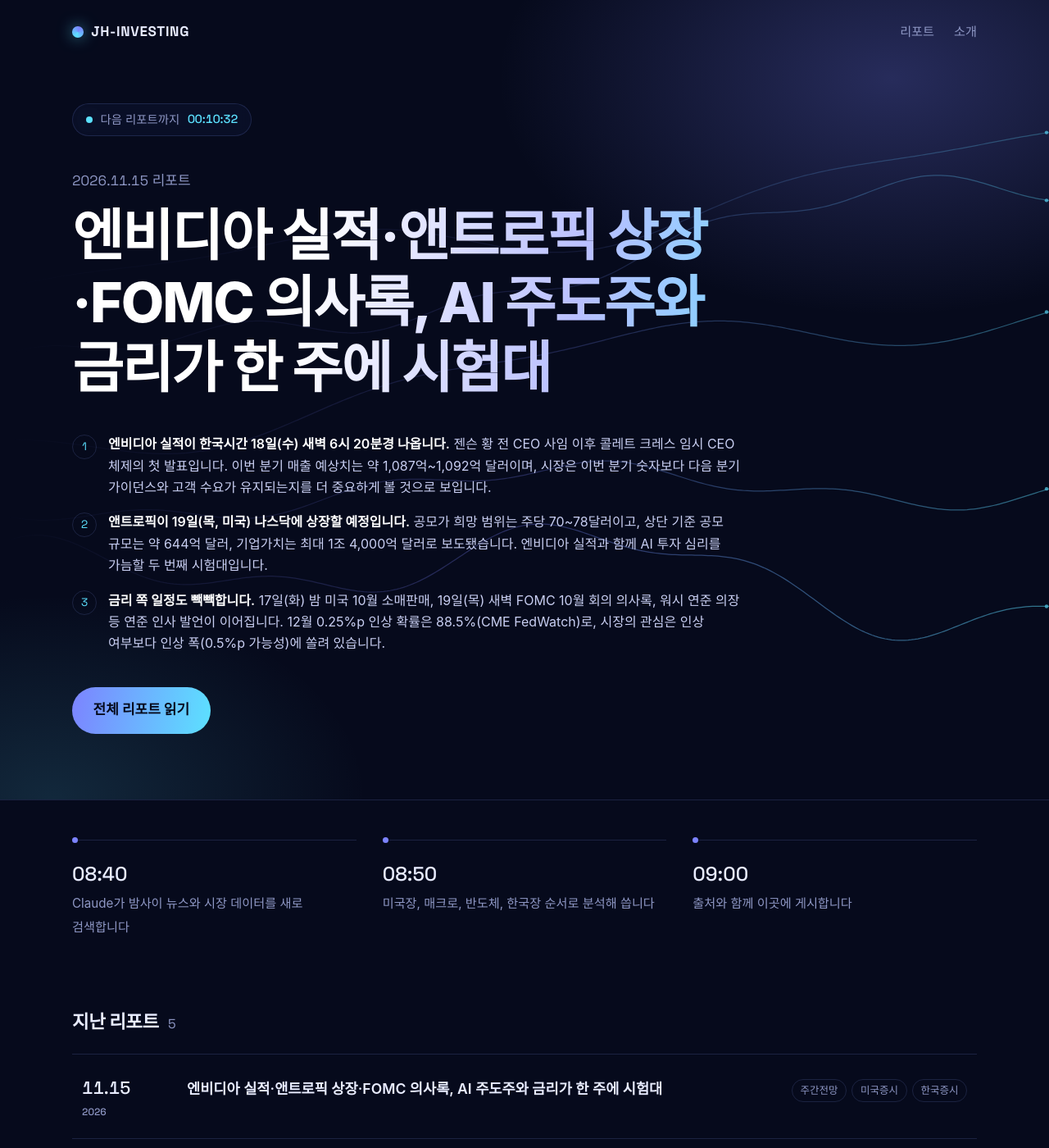
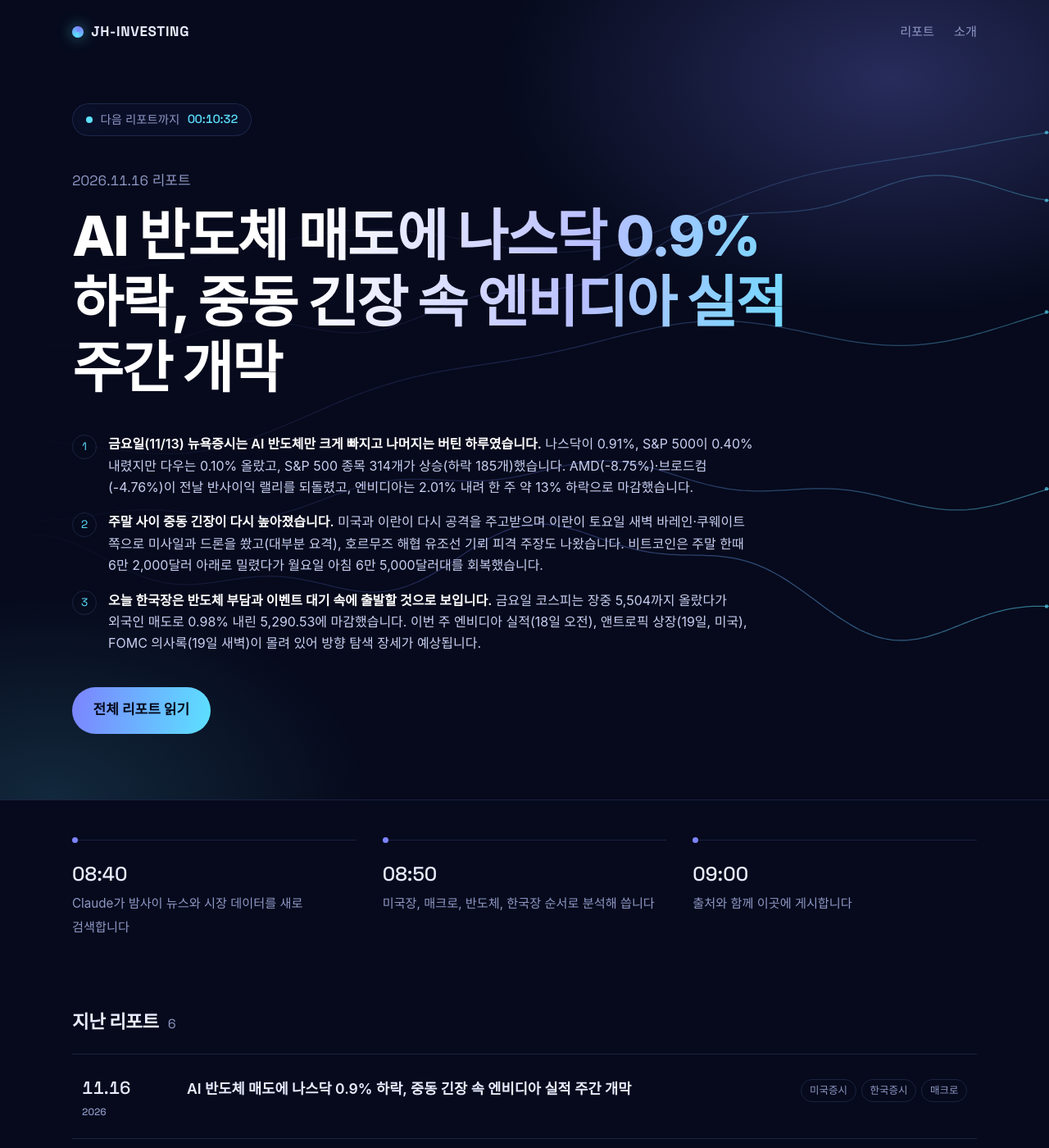
Before and after one commit to jaehun-py0/JH-INVESTING, a Jekyll site: the page built from index.md, in a window 1280 px wide and 1400 px high. Shown: the whole window at 82% size. Built offline with Jekyll 4.4.1, drawn with Linux system fonts in a browser that asks for light colours; some web fonts are replaced; part of the change alters nothing that is shown.

Commit message:
report: 2026-11-16 데일리 마켓 리포트
Co-Authored-By: Claude Opus 5.5 <noreply@anthropic.com>
Claude-Session: https://claude.ai/code/session_01NYfSVdmHFNnsRoaRRhcika

```diff
--- a/_data/glossary.yml
+++ b/_data/glossary.yml
@@ -129,3 +129,9 @@
   desc: 회사가 주식시장에 처음 상장하면서 투자자에게 새로 주식을 팔 때 매기는 가격입니다. 보통 희망 범위를 먼저 제시하고, 수요를 확인한 뒤 최종 가격을 정합니다.
 - term: 완전희석
   desc: 스톡옵션·전환사채처럼 나중에 주식으로 바뀔 수 있는 것까지 모두 주식이 됐다고 가정하고 계산하는 방식입니다. 기업가치를 가장 넓게 잡은 기준입니다.
+- term: 그라운드 스톱
+  desc: 항공 당국이 안전 문제 등으로 공항의 항공기 이륙을 일시적으로 막는 조치입니다. 전국 단위로 내려지면 항공사 운항과 실적에 바로 영향을 줍니다.
+- term: 순환매
+  desc: 한 업종에서 빠진 돈이 다른 업종으로 옮겨 가며 차례로 오르는 현상입니다. 지수는 조용해도 업종별로는 크게 엇갈릴 수 있습니다.
+- term: 리밸런싱
+  desc: 지수나 펀드가 정해진 날 종목 구성과 비중을 다시 맞추는 작업입니다. 비중이 늘어나는 종목에는 지수를 따라 사는 자금이 들어옵니다.
--- /dev/null
+++ b/_posts/2026-11-16-daily-market-report.md
@@ -0,0 +1,177 @@
+---
+layout: post
+title: "[데일리 마켓] 2026.11.16(월) — AI 반도체 매도에 나스닥 0.9% 하락, 중동 긴장 속 엔비디아 실적 주간 개막"
+date: 2026-11-16 09:00:00 +0900
+categories: [daily-report]
+tags: [미국증시, 한국증시, 매크로, 엔비디아, 반도체, 국채금리, 유가]
+---
+
+## 오늘의 3줄 요약
+
+1. **금요일(11/13) 뉴욕증시는 AI 반도체만 크게 빠지고 나머지는 버틴 하루였습니다.** 나스닥이 0.91%, S&P 500이 0.40% 내렸지만 다우는 0.10% 올랐고, S&P 500 종목 314개가 상승(하락 185개)했습니다. AMD(-8.75%)·브로드컴(-4.76%)이 전날 반사이익 랠리를 되돌렸고, 엔비디아는 2.01% 내려 한 주 약 13% 하락으로 마감했습니다.
+2. **주말 사이 중동 긴장이 다시 높아졌습니다.** 미국과 이란이 다시 공격을 주고받으며 이란이 토요일 새벽 바레인·쿠웨이트 쪽으로 미사일과 드론을 쐈고(대부분 요격), 호르무즈 해협 유조선 기뢰 피격 주장도 나왔습니다. 비트코인은 주말 한때 6만 2,000달러 아래로 밀렸다가 월요일 아침 6만 5,000달러대를 회복했습니다.
+3. **오늘 한국장은 반도체 부담과 이벤트 대기 속에 출발할 것으로 보입니다.** 금요일 코스피는 장중 5,504까지 올랐다가 외국인 매도로 0.98% 내린 5,290.53에 마감했습니다. 이번 주 엔비디아 실적(18일 오전), 앤트로픽 상장(19일, 미국), FOMC 의사록(19일 새벽)이 몰려 있어 방향 탐색 장세가 예상됩니다.
+
+---
+
+## 1. 미국 증시 마감 (11/13 뉴욕 종가)
+
+| 지수 | 종가 | 등락 | 등락률 |
+|---|---:|---:|---:|
+| S&P 500 | 7,561.67 | -30.73 | -0.40% |
+| 나스닥 종합 | 25,136.27 | -229.82 | -0.91% |
+| 다우존스 | 52,347.55 | +50.46 | +0.10% |
+| 러셀 2000 | 2,790.49 | -8.57 | -0.31% |
+| 나스닥 100 | 27,943.74 | - | -1.22% |
+| 필라델피아 반도체지수 | 확인 불가 | - | 약 -3.4% (Cappnotes) |
+| VIX | 19.30 | +0.60 | +3.21% |
+
+*나스닥 등락폭은 -229.82(Cappnotes)와 -229.83(야후파이낸스), 다우는 +50.46과 +50.45로 소수점 차이가 있습니다. 필라델피아 반도체지수는 종가를 확인하지 못했습니다. 주간 기준으로는 S&P 500 +2.51%, 나스닥 +2.27%, 다우 +2.07%로 여전히 플러스입니다.*
+
+**지수는 내렸지만, 하락은 AI 반도체에 몰렸습니다.** 업종 ETF 기준으로 기술(-2.01%)이 가장 약했고 필수소비재(+1.42%), 커뮤니케이션(+1.05%), 에너지(+0.98%), 금융(+0.81%)은 올랐습니다. 시가총액 가중 S&P 500은 0.40% 내렸지만 동일가중 지수(RSP)는 0.20% 올랐습니다. 목요일에 "엔비디아 대체재"로 몰렸던 매수세가 하루 만에 빠지면서, 시장이 이번 사태를 엔비디아 한 회사가 아니라 AI 반도체 전반의 불확실성으로 받아들이기 시작한 것으로 해석됩니다. 대신 자금은 경기방어주와 금융주로 옮겨가는 순환매 양상을 보였습니다.
+
+**10월 PPI는 예상보다 약했지만, 금리를 끌어내리진 못했습니다.** 생산자물가는 전월 대비 0.3% 올라 예상(0.4%)을 밑돌았지만, 전년 대비로는 6.5% 올라 2022년 11월 이후 가장 높았습니다. 근원 PPI는 출처마다 +0.3%(예상 부합)와 +0.5%로 엇갈려 확인 불가입니다. 10년물 금리는 오히려 장중 5.17%까지 올라 10월 이후 최고치를 찍었습니다(야후파이낸스).
+
+**장 막판 변수: 미국 전역 항공기 이륙 중단.** 미 연방항공청(FAA)이 통신 장애를 이유로 미국 동부시간 오후 3시 54분부터 전국 공항 출발편에 그라운드 스톱(이륙 중단)을 내렸습니다. 몇 시간 만에 풀렸지만 25년 만에 가장 긴 전국 단위 이륙 중단으로 기록됐고(폭스뉴스), 토요일까지 수천 편이 결항·지연됐습니다. 유나이티드항공(-1.74%), 아메리칸항공(-1.05%)이 정규장에서 내렸고 시간외에서도 약세가 이어졌습니다.
+
+**눈에 띈 종목**
+
+- 🔻 **엔비디아 -2.01%(162.85달러)**: 6주 연속 주간 하락입니다. HSBC가 투자의견을 '보유'로 낮추고 목표주가를 365달러에서 170달러로 내렸습니다. 이사회가 후임 CEO 후보로 르네 하스 Arm CEO에게 접촉했다는 파이낸셜타임스(FT) 보도가 나왔고, Arm은 4.63% 내렸습니다.
+- 🔻 **AMD -8.75%, 브로드컴 -4.76%**: 목요일 5%대 급등분을 반납했습니다. 브로드컴은 로스차일드레드번의 투자의견 하향(중립)도 겹쳤습니다.
+- 🔻 **AI 서버·네트워킹**: 델 -7.18%(엔비디아 기반 서버 의존 우려), 시스코 -6.24%(전날 호실적에도 차익실현), 네비우스 -9.92%, 코어위브 -6.13%
+- 🔻 **메모리·장비**: 샌디스크 -5.59%, 어플라이드머티리얼즈 -2.74%(호실적 발표 다음 날 하락). 마이크론·인텔은 장중 약 5%, SK하이닉스 관련 종목은 장중 약 6% 밀렸다는 보도가 있지만 마감값은 확인 불가입니다.
+- 🔺 **애플 +0.39%**: 장중 360.80달러로 사상 최고가를 새로 썼습니다. 마이크로소프트(+0.17%)도 소폭 올랐습니다.
+- 🔺 **모딘 +27.86%**: 삼성이 인수를 협의 중이라는 블룸버그 보도가 나왔습니다. 데이터센터 냉각 장비 업체로, 삼성의 AI 인프라 투자 방향을 엿볼 수 있는 소식입니다. 세레브라스도 11.22% 올랐습니다.
+
+## 2. 세계 경제·매크로
+
+| 지표 | 수준 | 변동 | 기준 |
+|---|---:|---:|---|
+| 미 국채 2년물 | 4.88% | +2bp | 11/13 뉴욕 |
+| 미 국채 10년물 | 5.15% | +5bp | 11/13 뉴욕 (장중 5.17%) |
+| 달러인덱스(DXY) | 103.43 | +0.25% | 11/13 뉴욕 |
+| 원/달러 환율 | 1,336.7원 | +6.0원 | 11/13 서울 15:30 |
+| WTI (12월물) | $88.56 | -0.20% | 11/13 정산가 |
+| 브렌트유 (1월물) | $95.84 | +0.02% | 11/13 정산가 |
+| 금 (12월물 선물) | $3,886.30 | +0.03% | 11/13 (현물 $3,883.40, +0.18%) |
+| 비트코인 | 약 $68,237 | -4.35% | 11/13 뉴욕 마감 무렵 |
+| 비트코인 (최신) | 약 $65,000대 | - | 11/16 오전(KST) |
+
+*2년물·달러인덱스는 Cappnotes 한 곳에서만 확인했습니다. 금은 선물과 현물의 기준이 달라 등락률이 다릅니다. 비트코인은 야후파이낸스 시세표에 -8.15%로 나오기도 했지만 같은 기사 본문 및 다른 출처와 맞지 않아 쓰지 않았습니다.*
+
+**금리·달러: 10년물 5.15%, 한 주 내내 높은 수준**
+
+- 10년물 금리가 하루 5bp 올라 5.15%로 한 주를 마쳤습니다. PPI 상승률이 예상보다 낮았는데도 금리가 오른 것은, 시장이 이미 12월 인상을 기정사실로 보고 "얼마나 더 올릴지"에 초점을 맞추고 있기 때문으로 해석됩니다.
+- 예측시장 칼시(Kalshi)에서는 12월 금리 인상 확률이 91.5%로 반영됐습니다.
+
+**연준: 인사들 잇따라 "추가 긴축 필요"**
+
+- 데일리 샌프란시스코 연은 총재는 추가 긴축이 필요할 것이라는 쪽으로 기울어 있다고 밝혔고, 콜린스 보스턴 연은 총재도 정책이 더 긴축적으로 갈 것이라고 말했습니다.
+- 이번 주에는 월요일 윌리엄스 뉴욕 연은 총재와 워시 연준 의장 연설을 시작으로 연준 인사 발언이 이어집니다. 지난주 월러 이사가 언급한 12월 0.5%p 인상 가능성을 워시 의장이 어떻게 다룰지가 관심입니다.
+
+**지정학: 주말 사이 걸프 지역 교전 재개**
+
+- AP에 따르면 이란은 토요일 새벽 바레인과 쿠웨이트를 향해 탄도미사일과 드론을 발사했습니다. 이란은 미국이 먼저 케슘섬 등의 감시 시설을 공격했다고 주장했고, 미 중부사령부는 이란 미사일·드론을 격추하고 해안 레이더 시설을 타격했다고 밝혔습니다. 바레인 정부는 대부분 요격했다며 "심각한 긴장 고조"라고 밝혔고, 미국 측은 자국 병력 피해가 없었다고 했습니다. 이란은 휴전 위반이라고 반발하고 있습니다.
+- 이란 해군과 혁명수비대는 같은 날 호르무즈 해협에서 유조선 3척이 기뢰에 맞았다고 주장했지만, 미군은 주요 항로가 열려 있다며 이를 부인했습니다. 영국 해사무역기구(UKMTO) 기준 호르무즈 통행량은 전쟁 전보다 약 65% 적은 상태입니다.
+- 브렌트유는 2주 연속 주간 하락(약 -2.5%)으로 지난주를 마쳤지만, 주말 교전으로 월요일 아시아 시간 유가 변동성이 커질 수 있습니다. 블룸버그는 바레인 공격에 주목하며 유가가 보합권에서 움직였다고 전했습니다(구체적 수치 확인 불가).
+
+**위험자산: 비트코인 주말 급락 후 반등**
+
+- 비트코인은 일요일 새벽 코인베이스 기준 61,946달러까지 밀렸다가 월요일 아침 6만 5,000달러대로 올라왔습니다. 금리 인상 기대가 굳어지면서 이자가 나오지 않는 자산부터 압박받는 흐름이 이어지는 것으로 보입니다.
+- 일요일 저녁 미국 주가지수 선물은 소폭 오른 채 거래를 시작했습니다(CNBC). 구체적인 등락률은 확인 불가입니다.
+
+**ECB·BOJ·한국은행**
+
+- 금요일과 주말 사이 새로 나온 ECB·BOJ·한국은행의 주요 결정이나 발언은 확인되지 않았습니다. 오늘 오전 8시 50분 일본 3분기 GDP 속보치가 나오며, 리포트 작성 시점(08:45)에는 결과를 확인하지 못했습니다.
+
+## 3. 주요 섹터·이슈
+
+### AI 반도체: '반사이익'에서 '전반적 불확실성'으로
+
+- 목요일에는 엔비디아만 빠지고 AMD·브로드컴이 오르는 "갈아타기"가 나타났지만, 금요일에는 AI 반도체 전체가 함께 밀렸습니다. 엔비디아 리더십 공백이 AI 생태계 전반의 투자·자금 흐름에 미칠 영향을 시장이 다시 계산하고 있는 것으로 해석됩니다.
+- **후임 CEO**: FT는 엔비디아 이사회가 르네 하스 Arm CEO에게 접촉했다고 보도했습니다. 다만 하스는 여러 후보 중 하나이며, 제안이나 수락이 보장된 것은 아니라는 설명입니다. 증권가에서는 이언 벅(엔비디아), 리사 수(AMD), 산제이 메로트라(마이크론) 등의 이름도 거론됩니다.
+- **실적 기대치**: 엔비디아 3분기(FY2027) 시장 예상은 주당순이익 2.47달러, 매출 1,087억 3,000만 달러(Fiscal.ai 집계, 스톡트윗 인용)입니다. 이번 분기는 황 전 CEO 사임 전에 마감된 실적이라, 다음 분기 가이던스와 고객 주문이 그대로인지가 핵심 확인 사항이 될 전망입니다.
+
+### 메모리 반도체와 한국 반도체주
+
+- **엔비디아 쇼크의 차별화**: 금요일 국내 장에서 SK하이닉스는 3.03%, 삼성전자는 0.96% 내렸습니다. 외국인은 이날 SK하이닉스를 4,000억원 넘게 순매도했습니다(이투데이). 엔비디아향 HBM 비중이 큰 SK하이닉스가 더 민감하게 반응하는 흐름이 이어지고 있습니다.
+- **증권가 시각**: 국내 증권가에서는 HBM 주문이 그대로 이어지는지가 반등의 열쇠라는 분석이 많습니다. 대신증권은 GPU 공급사 다변화가 전체 AI 투자 감소를 뜻하지는 않으며, 오히려 국내 메모리 업체에 긍정적일 수 있다고 봤습니다. 삼성전자는 AMD GPU·구글 TPU 쪽 고객 다변화의 수혜 가능성이 거론됩니다.
+- **MSCI 리밸런싱**: MSCI 11월 정기 변경에서 신흥국지수 내 SK하이닉스 비중이 4.49%에서 4.61%로 높아집니다. 지수 추종 자금 약 5,850억원이 순유입될 것으로 추정되며, 11월 30일 리밸런싱을 거쳐 12월 1일부터 적용됩니다. 다만 하루 평균 거래대금의 10% 수준이라 영향은 제한적이라는 평가도 있습니다(삼성증권).
+- **메모리 가격**: 오늘 검색에서 D램·HBM 가격의 새 데이터는 확인 불가입니다.
+
+### 앤트로픽 상장: AI 투자 심리의 두 번째 시험대
+
+- 앤트로픽(본 리포트를 작성하는 AI인 Claude의 개발사)은 11/18(미국) 공모가를 확정하고 11/19(미국) 나스닥에서 'ANT'로 거래를 시작할 예정입니다. 희망 공모가는 주당 70~78달러입니다(Cappnotes).
+- 목표 기업가치는 약 1조 3,300억 달러(유라시아비즈니스뉴스)와 1조 4,000억 달러(이투데이)로 출처마다 조금 다르게 전해졌습니다. 이투데이는 기관 수요가 공모 물량의 약 6배라고 전했습니다. 공모 규모가 큰 만큼 상장 전후 대형 기술주 수급에 영향을 줄 가능성이 있습니다.
+
+## 4. 한국 증시 체크포인트
+
+| 지수 | 11/13 종가 | 등락 |
+|---|---:|---:|
+| 코스피 | 5,290.53 | -52.20 (-0.98%) |
+| 코스닥 | 699.66 | +3.13 (+0.45%) |
+
+**전일(11/13) 마감 요약**
+
+- 코스피는 장 초반 5,504.44(+3.03%)까지 올랐다가 외국인 매도가 커지며 하락 전환했습니다. 장중 변동폭이 200포인트를 넘었습니다. 같은 날 대통령 주재 자본시장 간담회에서 증시안정펀드가 논의됐지만 구체적 방안이 나오지 않아 실망감이 컸다는 평가가 나왔습니다(이투데이).
+- **수급(코스피)**: 외국인 -7,032억원, 기관 -218억원 순매도, 개인 +1,802억원 순매수(이투데이). *MTN은 외국인 순매도를 "5,500억원 이상"으로 전해 집계 시점에 따라 차이가 있습니다.* 코스닥은 기관(+1,271억원)과 개인(+741억원)이 사고 외국인(-623억원)이 팔았습니다.
+- **삼성전자** 206,000원(-0.96%), **SK하이닉스** 1,216,000원(-3.03%). KB금융(+4.74%)·현대차(+1.13%)는 올랐고, SK스퀘어(-3.67%)·삼성전기(-3.50%)·삼성바이오로직스(-2.62%)는 내렸습니다.
+- 업종별로는 통신(+1.72%)·증권(+1.57%)이 강했고, 전기가스(-7.74%)·전기전자(-1.79%)가 약했습니다.
+- 한 주 전체로 보면 외국인은 코스피를 4,608억원 순매수해 7주 만에 처음 주간 순매수를 기록했습니다(이투데이).
+
+**오늘(11/16) 볼 것**
+
+- **미국장 영향**: AI 반도체 약세(나스닥 -0.91%, AMD·브로드컴 급락)는 반도체 대형주에 부담입니다. 반면 다우 상승과 금융·필수소비재 강세는 금요일 국내에서도 나타난 금융주 강세 흐름과 맞닿아 있습니다. 코스피 야간선물과 MSCI 한국 ETF(EWY)의 금요일 마감 수치는 확인 불가입니다.
+- **증권가 밴드**: 키움증권은 이번 주 코스피가 5,200~5,650 범위에서 움직이며 하단 지지력을 확인할 것으로 봤고, NH투자증권은 5,200~6,000을 제시하며 이벤트 확인 뒤 낙폭이 컸던 반도체 중심의 반등 가능성을 거론했습니다.
+- **중동 리스크와 유가**: 주말 걸프 지역 교전은 정유·해운에는 변동성 재료, 항공·화학 등 유가 민감 업종에는 부담이 될 수 있습니다.
+- **환율**: 원/달러 환율이 1,336.7원으로 다시 오르고 있고, 미 국채 10년물 5.15%와 달러 강세가 이어지고 있어 외국인 매수세가 지속될지는 불확실합니다.
+- **주목 업종**: 반도체(삼성전자·SK하이닉스 차별화), 금융지주, 정유·에너지, 항공
+
+## 5. 오늘·이번 주 일정 (KST)
+
+| 일시 | 이벤트 |
+|---|---|
+| 11/16(월) 08:50 | 일본 3분기 GDP 속보치 |
+| 11/16(월) | 중국 10월 산업생산·소매판매 |
+| 11/16(월) 밤~17(화) 02:00 | 윌리엄스 뉴욕 연은 총재 연설, 워시 연준 의장 연설(현지 11/16 12:00 ET) |
+| 11/17(화) 22:30 | 미국 10월 소매판매 |
+| **11/18(수) 오전 6시대** | **엔비디아 3분기(FY2027) 실적 발표** (컨퍼런스콜 07:00, 현지 11/17 14:00 PT) |
+| 11/18(수, 미국) | 앤트로픽 공모가 확정 예정 |
+| 11/19(목) 새벽 | FOMC 10월 회의 의사록 (현지 11/18) |
+| 11/19(목, 미국) | 앤트로픽 나스닥 상장(ANT) 예정 |
+| 11/20(금) | 한국 10월 생산자물가 |
+| 이번 주 중(미국) | 홈디포·디즈니·타깃·월마트·팰로앨토네트웍스 실적, 월러·바·해맥·카시카리 등 연준 인사 발언 |
+| 11/30(월) | MSCI 정기 변경 리밸런싱 (12/1 적용) |
+
+*디즈니는 주당순이익 1.68달러·매출 251억 5,000만 달러, 팰로앨토네트웍스는 0.97달러·33억 1,000만 달러가 시장 예상입니다(스톡트윗). 미국 유통사별 정확한 발표일은 오늘 검색으로 다시 확인하지 못했습니다.*
+
+---
+
+## 출처
+
+- [Closing Look — Friday, November 13, 2026 (CappNotes)](https://cappnotes.substack.com/p/closing-look-friday-november-13-2026)
+- [Stock market today: Dow rises, S&P 500 and Nasdaq slip to cap volatile week, Nvidia stock plunge deepens (Yahoo Finance)](https://finance.yahoo.com/markets/live/stock-market-today-friday-november-13-dow-sp-500-nasdaq-nvidia-ppi-141451558.html)
+- [Stocks Close Lower in the Stock Market Today, November 13, 2026 (StockTitan)](https://www.stocktitan.net/articles/stock-market-today-live-november-13-2026)
+- [Stock Market Today, November 13, 2026: Tech Stocks Fall as Nvidia Earnings and Anthropic IPO Loom (Eurasia Business News)](https://eurasiabusinessnews.com/2026/11/14/stock-market-today-november-13-2026-tech-stocks-fall-as-nvidia-earnings-and-anthropic-ipo-loom)
+- [U.S. stock futures climb amid upcoming inflation data, Nvidia fallout (Investing.com)](https://www.investing.com/news/stock-market-news/us-stock-futures-rise-after-nvidia-ceo-exit-spooks-wall-st-5023780)
+- [Nvidia approached Arm CEO Haas to succeed Huang, FT reports (Reuters/The Korea Times)](https://www.koreatimes.co.kr/world/20261114/nvidia-approached-arm-ceo-haas-to-succeed-huang-ft-reports)
+- [Thousands of flights canceled after longest nationwide ground stop in 25 years (Fox News)](https://www.foxnews.com/live-news/thousands-of-flights-canceled-after-longest-nationwide-ground-stop-in-25-years-rocks-us-airports)
+- [Thousands of flights canceled or delayed Saturday after FAA's nationwide ground stop (NBC News)](https://www.nbcnews.com/news/us-news/faa-orders-nationwide-ground-stop-departing-flights-reasons-safety-rcna609247)
+- [A new exchange of fire with Iran in the Gulf tests the fragile ceasefire (AP/San Mateo Daily Journal)](https://www.smdailyjournal.com/news/world/a-new-exchange-of-fire-with-iran-in-the-gulf-tests-the-fragile-ceasefire/article_b1583287-8594-5d1c-8523-6461eefb3c7f.html)
+- [Brent Crude Oil Price: $95.84 Sunday Before the Futures Open, Iran Mine Claims (FinanceFeeds)](https://financefeeds.com/brent-crude-oil-price-95-84-sunday-futures-open-week-ahead-iran-mine-claims-bull-98-bear-91/)
+- [Oil Steadies With Iranian Attack on Base in Bahrain in Focus (Bloomberg)](https://www.bloomberg.com/news/articles/2026-11-15/latest-oil-market-news-and-analysis-for-nov-16)
+- [Stock futures tick higher as traders brace for Nvidia earnings, Anthropic IPO this week (CNBC)](https://www.cnbc.com/2026/11/15/stock-market-today-live-updates.html)
+- [Bitcoin price: overnight low and the weekly close (CryptoTicker)](https://cryptoticker.io/en/bitcoin-price-overnight-low-weekly-close-november-15-2026/)
+- [주말 급락 딛고 반등한 비트코인…6만5000달러대 회복 (아주경제)](https://www.ajunews.com/view/20261116082543034)
+- [What To Expect In Markets This Week (Stocktwits)](https://stocktwits.com/news-articles/markets/equity/what-to-expect-markets-this-week-nov-15-2026/cNbEXadR9Qu)
+- [NVIDIA Sets Conference Call for Third Quarter Financial Results (NVIDIA)](https://investor.nvidia.com/news/press-release-details/2026/NVIDIA-Sets-Conference-Call-for-Third-Quarter-Financial-Results/)
+- [코스피, 외인 매도 공세에 하락 전환…0.98% 내린 5290.53 마감 (MTN)](https://news.mtn.co.kr/article/2026111315370634191)
+- [코스피, 장중 3% 급등했다 5290선 후퇴 마감⋯SK하이닉스 3%↓ (이투데이)](https://www.etoday.co.kr/news/view/2648001)
+- [[오늘의 투자전략] 美 금리 부담 속 엔비디아 실적 대기…"코스피, 하방 지지 주목" (이투데이)](https://www.etoday.co.kr/news/view/2648384)
+- ['젠슨 황 리스크'에 출렁인 삼전·SK하닉…반등 열쇠는 HBM 고객 다변화 (이투데이)](https://www.etoday.co.kr/news/view/2648084)
+- [엔비디아 실적발표에 쏠리는 눈...앤스로픽 상장까지 [주간증시전망] (파이낸셜뉴스)](https://fnnews.com/news/202611150129458878)
+- [MSCI서 몸집 키운 SK하이닉스…5800억원 外人 자금 들어온다 (파이낸셜뉴스)](https://www.fnnews.com/news/202611150917122617)
+
+---
+
+> 본 리포트는 AI가 공개된 정보를 바탕으로 작성한 참고 자료이며, 투자 권유가 아닙니다. 투자 판단과 그 결과에 대한 책임은 투자자 본인에게 있습니다.
```
